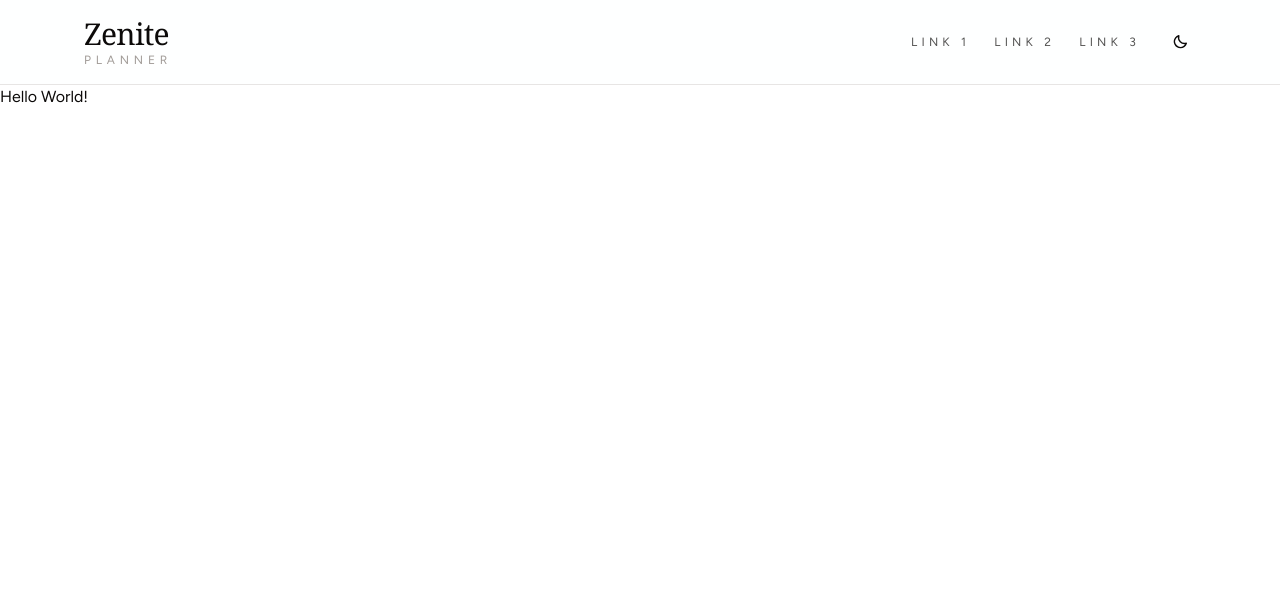
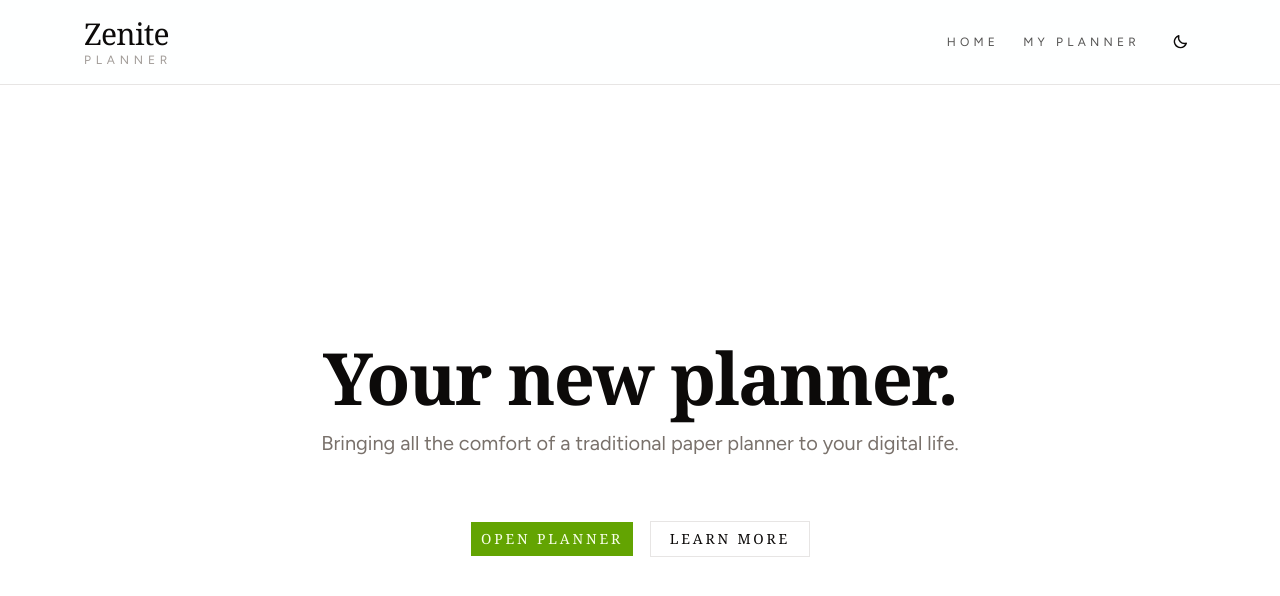
Before and after one commit to wjbetech/zenite-v3, a Next.js app: page / in a window 1280 px wide. Shown: the top 596 px of the page. Built offline with nearby package versions, Linux system fonts and the light colour scheme.

Commit message:
Navbar and main page updates

```diff
--- a/src/app/page.tsx
+++ b/src/app/page.tsx
@@ -1,7 +1,5 @@
+import { HomePage } from "@/components/layout/HomePage/HomePage";
+
 export default function Page() {
-  return (
-    <div>
-      <h1>Hello World!</h1>
-    </div>
-  );
+  return <HomePage />;
 }
--- /dev/null
+++ b/src/components/layout/HomePage/HomePage.tsx
@@ -0,0 +1,61 @@
+"use client";
+
+import { Button } from "@/components/ui/button";
+// import { NotePencil, CalendarBlank, BookOpen } from "@phosphor-icons/react";
+
+export function HomePage() {
+  return (
+    <div className="flex min-h-[calc(100vh-73px)] w-full items-center justify-center px-6 py-12">
+      <div className="mx-auto w-full max-w-4xl">
+        {/* Hero Section */}
+        <div className="mb-16 text-center">
+          <h1 className="mb-4 font-serif text-5xl font-bold tracking-tight text-foreground md:text-6xl lg:text-7xl">
+            Your new planner.
+          </h1>
+          <p className="mx-auto max-w-2xl text-lg text-muted-foreground md:text-xl">
+            Bringing all the comfort of a traditional paper planner to your digital life.
+          </p>
+        </div>
+
+        {/* Features Grid
+        <div className="mb-16 grid gap-8 md:grid-cols-3">
+          <div className="flex flex-col items-center text-center">
+            <div className="mb-4 flex h-16 w-16 items-center justify-center rounded-full border border-border bg-muted/30">
+              <NotePencil size={28} weight="regular" className="text-foreground" />
+            </div>
+            <p className="text-sm text-muted-foreground">
+              Every interaction feels deliberate. No clutter, no distractions—just you and your plans.
+            </p>
+          </div>
+
+          <div className="flex flex-col items-center text-center">
+            <div className="mb-4 flex h-16 w-16 items-center justify-center rounded-full border border-border bg-muted/30">
+              <CalendarBlank size={28} weight="regular" className="text-foreground" />
+            </div>
+            <p className="text-sm text-muted-foreground">
+              Built to mimic the pages of a high-quality paper planner, with all the benefits of digital.
+            </p>
+          </div> */}
+
+        {/* <div className="flex flex-col items-center text-center">
+            <div className="mb-4 flex h-16 w-16 items-center justify-center rounded-full border border-border bg-muted/30">
+              <BookOpen size={28} weight="regular" className="text-foreground" />
+            </div>
+            <p className="text-sm text-muted-foreground">
+              Nostalgic comfort with modern flexibility. Edit, scale, and adapt without sacrificing the feeling.
+            </p>
+          </div>
+        </div> */}
+        {/* CTA Section */}
+        <div className="flex flex-col items-center justify-center gap-4 sm:flex-row">
+          <Button size="lg" className="min-w-40 font-serif text-sm uppercase tracking-[0.2em]">
+            Open Planner
+          </Button>
+          <Button variant="outline" size="lg" className="min-w-40 font-serif text-sm uppercase tracking-[0.2em]">
+            Learn More
+          </Button>
+        </div>
+      </div>
+    </div>
+  );
+}
--- a/src/components/layout/Navbar/Navbar.tsx
+++ b/src/components/layout/Navbar/Navbar.tsx
@@ -14,9 +14,9 @@ import {
 import { NavItem } from "./NavItem";
 
 const navLinks = [
-  { href: "/", label: "Link 1" },
-  { href: "/link-2", label: "Link 2" },
-  { href: "/link-3", label: "Link 3" }
+  { href: "/", label: "Home" },
+  { href: "/link-2", label: "My Planner" }
+  // { href: "/link-3", label: "" }
 ];
 
 export function Navbar() {
```
